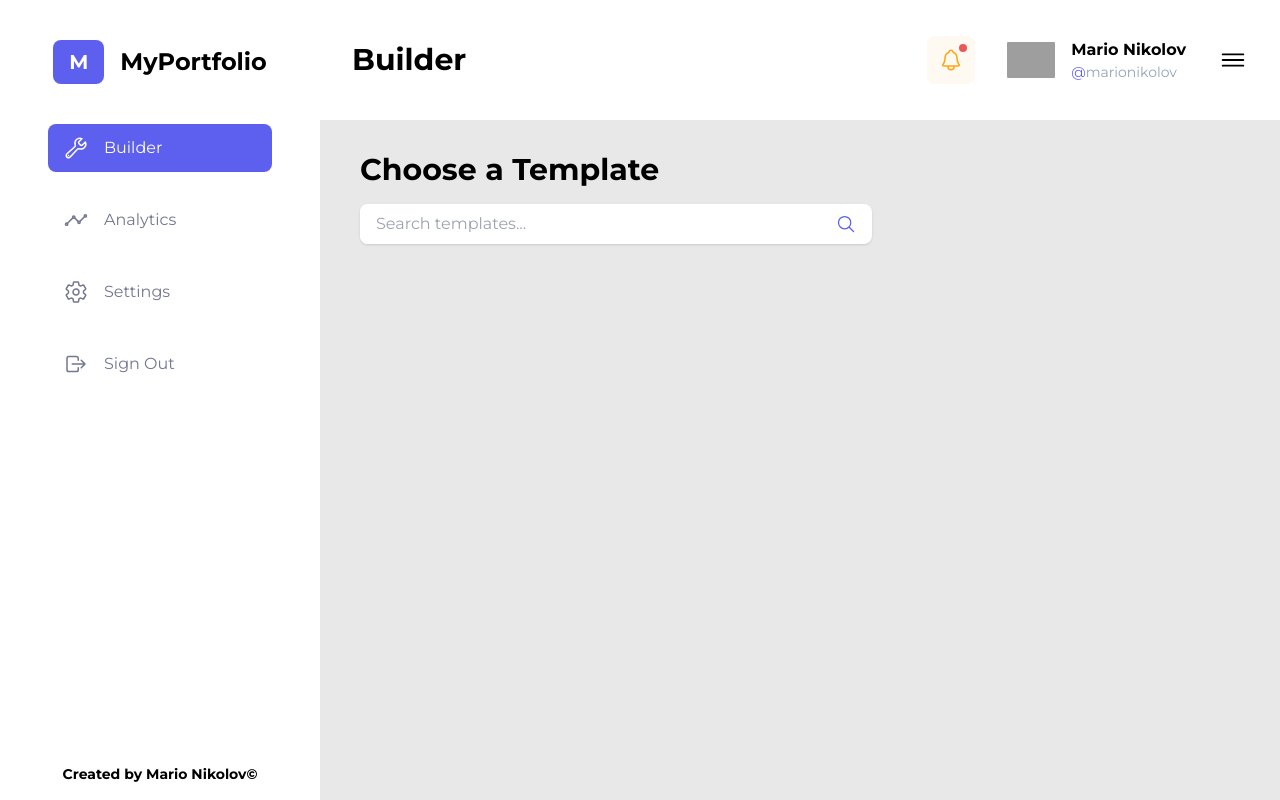
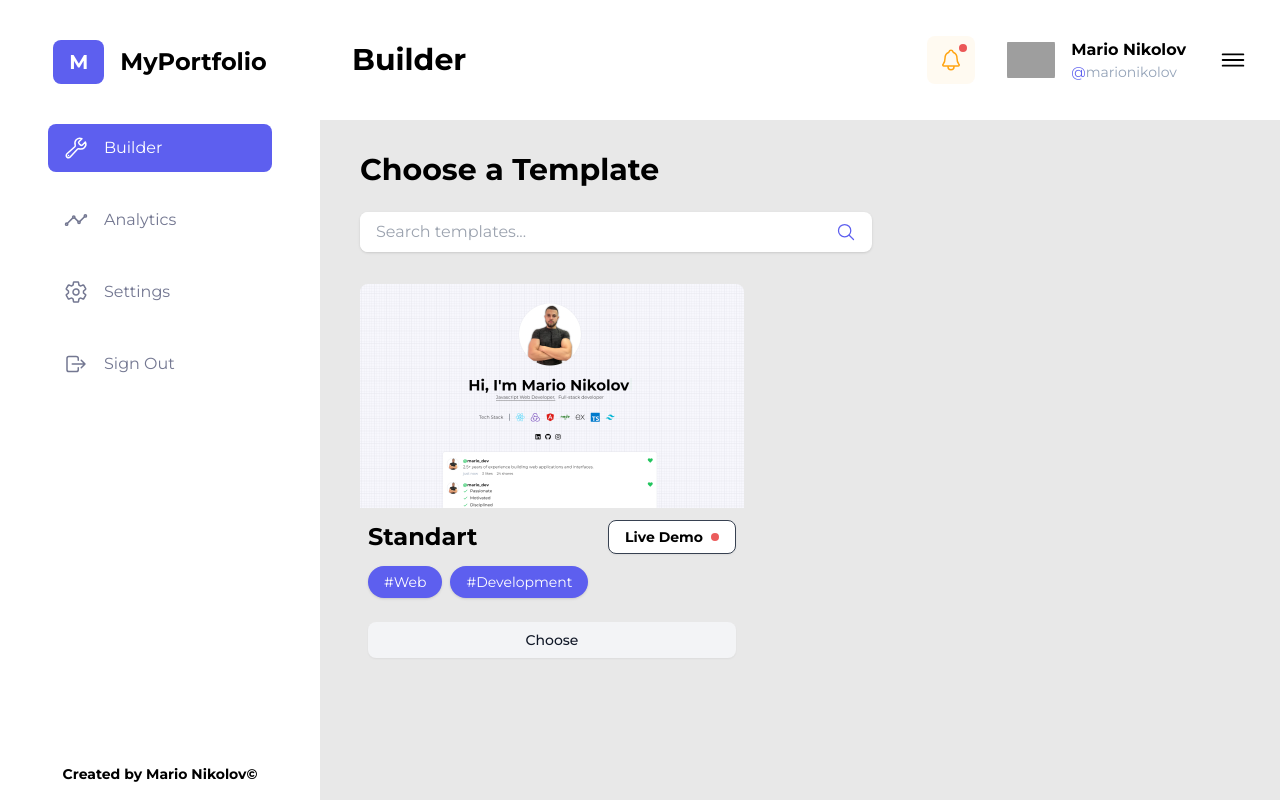
Before and after one commit to marionikolov17/Portfolio-Builder, a React (Vite) app in the folder client/: page / in a window 1280 px wide. Built offline with nearby package versions, Linux system fonts and the light colour scheme; grey boxes are pictures that could not be loaded.

Commit message:
Create a template card

```diff
--- a/client/src/features/builder/ChooseTemplates/ChooseTemplates.jsx
+++ b/client/src/features/builder/ChooseTemplates/ChooseTemplates.jsx
@@ -1,11 +1,12 @@
 import { IoSearchOutline } from "react-icons/io5";
+import TemplateCard from "../TemplateCard/TemplateCard";
 
 export default function ChooseTemplates() {
   return (
     <>
       <div className="w-full px-10">
         <h1 className="mt-8 text-3xl font-bold">Choose a Template</h1>
-        <form className="mt-4">
+        <form className="mt-6">
             <div className="flex items-center relative bg-white max-w-lg rounded-lg shadow overflow-hidden">
                 <input type="text" placeholder="Search templates..." className="ps-4 outline-none py-2 grow shrink-0" required />
                 <button className="py-2 flex items-center shrink-0 px-4">
@@ -13,6 +14,9 @@ export default function ChooseTemplates() {
                 </button>
             </div>
         </form>
+        <div className="mt-8 grow flex-wrap flex gap-8">
+          <TemplateCard />
+        </div>
       </div>
     </>
   );
--- a/client/src/features/builder/TemplateCard/TemplateCard.jsx
+++ b/client/src/features/builder/TemplateCard/TemplateCard.jsx
@@ -1,5 +1,37 @@
+import { Link } from "react-router-dom";
+
 export default function TemplateCard() {
     return (
-        <></>
+        <>
+            <div className="w-96 h-96 overflow-hidden rounded-lg">
+                {/* Image */}
+                <div className="w-full h-56 flex justify-center overflow-hidden">
+                    <img src="/images/test1.png" className="object-cover" alt="template image" />
+                </div>
+                {/* Naming */}
+                <div className="mt-3 flex items-center px-2">
+                    <div className="flex justify-start grow shrink-0">
+                        <h2 className="text-2xl font-bold">Standart</h2>
+                    </div>
+                    <div className="flex justify-end grow shrink-0">
+                        <Link className="border border-gray-700 rounded-lg font-bold text-sm flex justify-center items-center py-1.5 px-4 shadow-sm bg-white hover:bg-gray-100">
+                            Live Demo
+                            <div className="w-2 h-2 ms-2 bg-strongRed rounded-full flicker-animation"></div>
+                        </Link>
+                    </div>
+                </div>
+                {/* Tags */}
+                <div className="flex mt-3 px-2">
+                    <p className="bg-primaryBlue rounded-full py-1.5 px-4 text-white me-2 text-sm shadow">#Web</p>
+                    <p className="bg-primaryBlue rounded-full py-1.5 px-4 text-white me-2 text-sm shadow">#Development</p>
+                </div>
+                {/* Choose button */}
+                <div className="px-2 mt-6">
+                    <button className="w-full flex items-center justify-center py-2 rounded-lg shadow-sm bg-gray-100 text-gray-900 font-medium text-sm hover:bg-primaryBlue hover:text-white transition duration-300">
+                        Choose
+                    </button>
+                </div>
+            </div>
+        </>
     )
 }
--- a/client/src/index.css
+++ b/client/src/index.css
@@ -1,6 +1,24 @@
 @tailwind base;
 @tailwind components;
 @tailwind utilities;
+
+@layer utilities {
+    .flicker-animation {
+        animation: flickering 0.8s ease infinite;
+    }
+
+    @keyframes flickering {
+        0% {
+            opacity: 100%;
+        }
+        50% {
+            opacity: 50%;
+        }
+        100% {
+            opacity: 100%;
+        }
+    }
+}
 
 @layer components {
     .nav-button-active {
```
